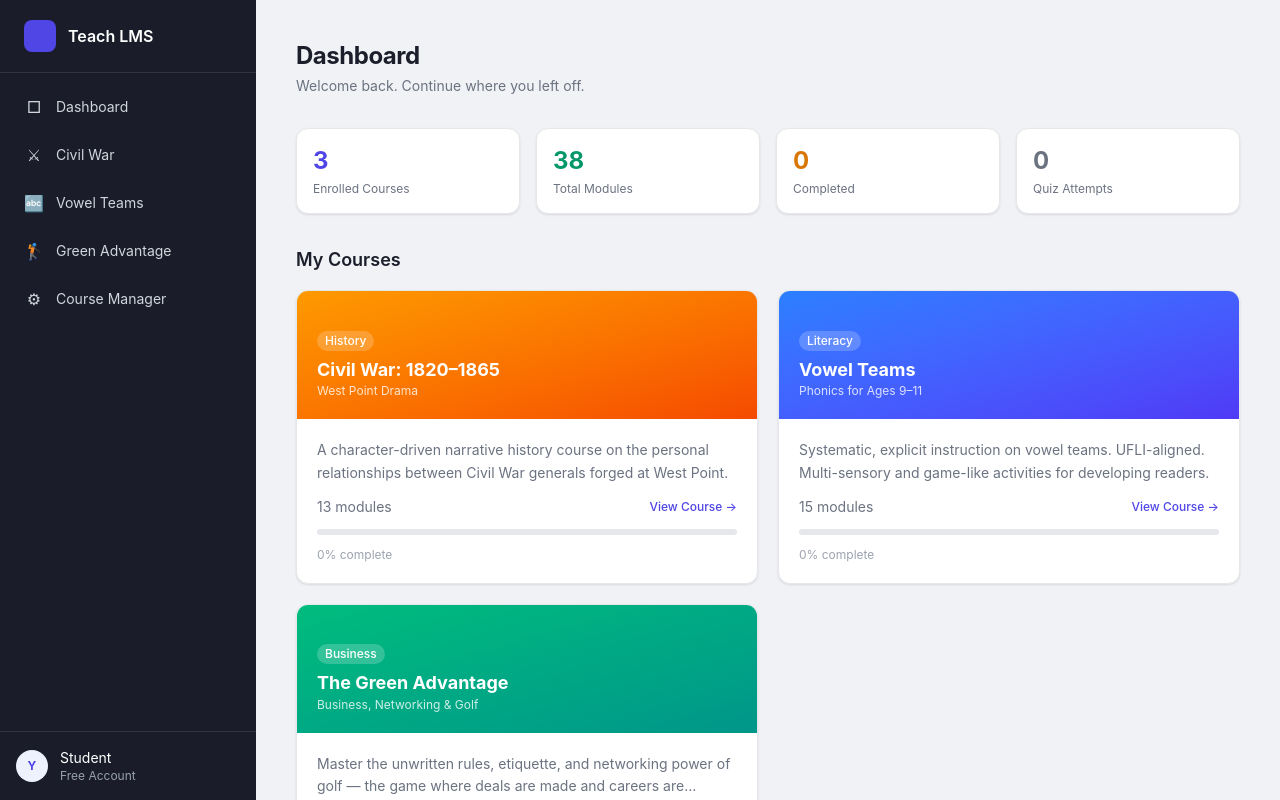
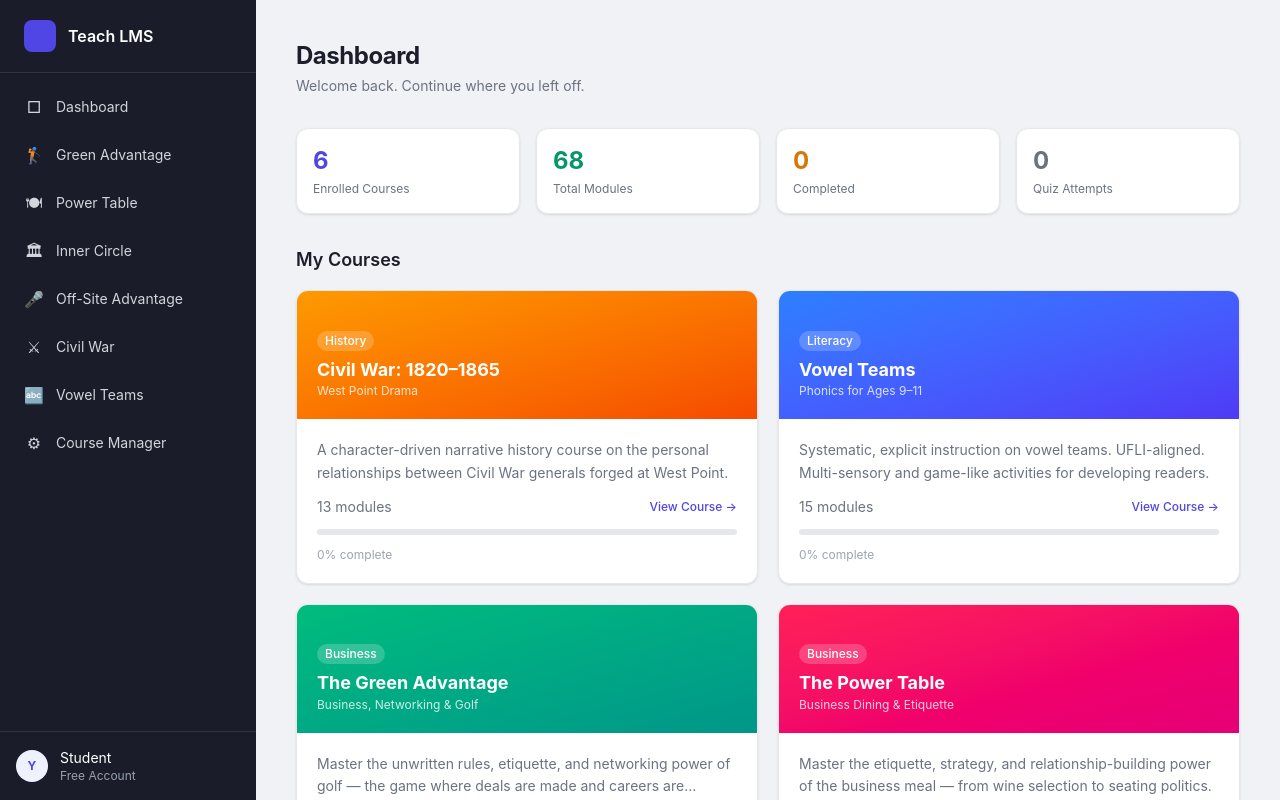
Before and after one commit to kevinvwong/teach, a Next.js app: page / in a window 1280 px wide. Built offline with nearby package versions, Linux system fonts and the light colour scheme.

Commit message:
Add 3 business courses: Power Table, Inner Circle, Off-Site Advantage

```diff
--- a/app/layout.tsx
+++ b/app/layout.tsx
@@ -9,9 +9,12 @@ export const metadata: Metadata = {
 
 const navItems = [
   { href: "/", label: "Dashboard", icon: "□" },
+  { href: "/courses/green-advantage", label: "Green Advantage", icon: "🏌️" },
+  { href: "/courses/power-table", label: "Power Table", icon: "🍽" },
+  { href: "/courses/inner-circle", label: "Inner Circle", icon: "🏛" },
+  { href: "/courses/offsite-advantage", label: "Off-Site Advantage", icon: "🎤" },
   { href: "/courses/civil_war", label: "Civil War", icon: "⚔" },
   { href: "/courses/vowel-teams", label: "Vowel Teams", icon: "🔤" },
-  { href: "/courses/green-advantage", label: "Green Advantage", icon: "🏌️" },
   { href: "/admin", label: "Course Manager", icon: "⚙" },
 ];
 
--- a/app/page.tsx
+++ b/app/page.tsx
@@ -31,6 +31,36 @@ const courses = [
     icon: "🏌️",
     badge: "Business",
   },
+  {
+    slug: "power-table",
+    title: "The Power Table",
+    subtitle: "Business Dining & Etiquette",
+    description: "Master the etiquette, strategy, and relationship-building power of the business meal — from wine selection to seating politics.",
+    lessons: 10,
+    color: "from-rose-500 to-pink-600",
+    icon: "🍽",
+    badge: "Business",
+  },
+  {
+    slug: "inner-circle",
+    title: "The Inner Circle",
+    subtitle: "Private Clubs & Networks",
+    description: "Understand the power of private membership clubs — deal flow on leather sofas, unwritten rules of admission, reciprocity, and belonging.",
+    lessons: 10,
+    color: "from-violet-500 to-purple-600",
+    icon: "🏛",
+    badge: "Business",
+  },
+  {
+    slug: "offsite-advantage",
+    title: "The Off-Site Advantage",
+    subtitle: "Conferences & Events",
+    description: "Master the hidden economy of conferences — the real business that happens between sessions in hallways, bars, and after-parties.",
+    lessons: 10,
+    color: "from-sky-500 to-cyan-600",
+    icon: "🎤",
+    badge: "Business",
+  },
 ];
 
 export default function Home() {
@@ -45,8 +75,8 @@ export default function Home() {
       {/* Stats row */}
       <div className="grid grid-cols-2 md:grid-cols-4 gap-4">
         {[
-          { label: "Enrolled Courses", value: "3", color: "text-lms-accent" },
-          { label: "Total Modules", value: "38", color: "text-lms-success" },
+          { label: "Enrolled Courses", value: "6", color: "text-lms-accent" },
+          { label: "Total Modules", value: "68", color: "text-lms-success" },
           { label: "Completed", value: "0", color: "text-lms-warning" },
           { label: "Quiz Attempts", value: "0", color: "text-lms-text-secondary" },
         ].map((stat) => (
```
